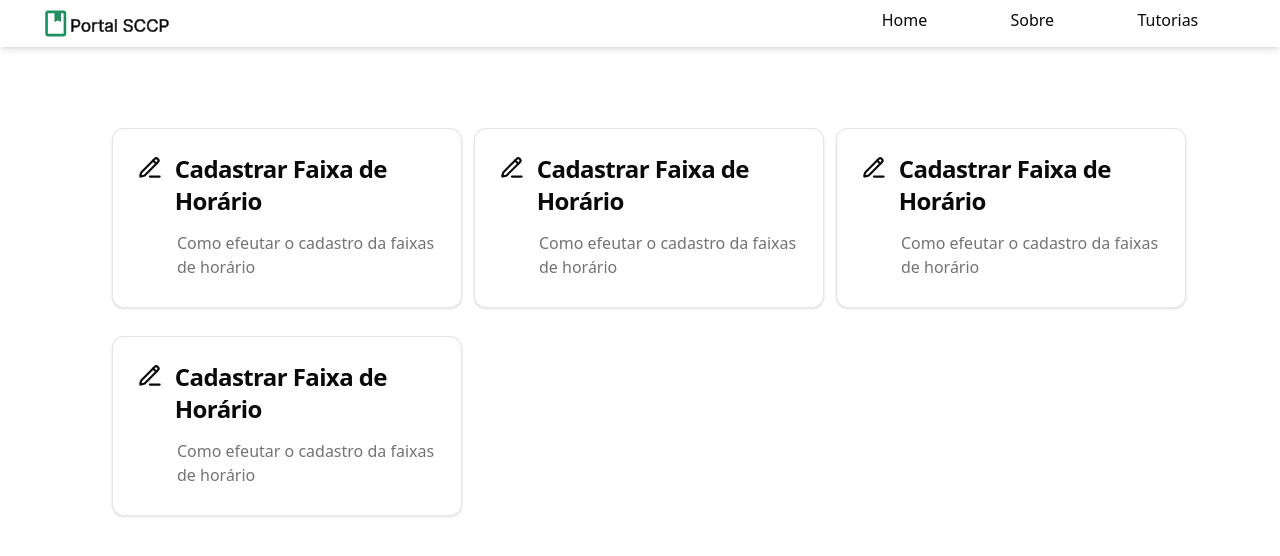
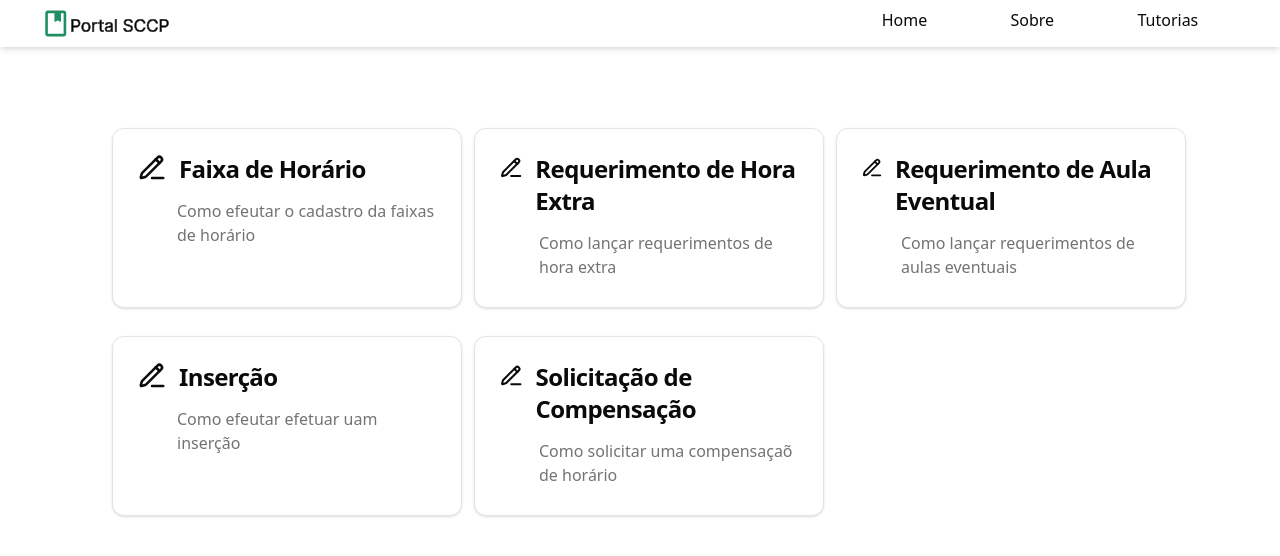
Before and after one commit to Kelabr/portal_sccp, a Next.js app: page /izeus in a window 1280 px wide. Shown: the top 556 px of the page. Built offline with nearby package versions, Linux system fonts and the light colour scheme.

Commit message:
concertando responsibilidade

```diff
--- a/src/components/lista/ListaIzeus.jsx
+++ b/src/components/lista/ListaIzeus.jsx
@@ -11,7 +11,7 @@ export default function Lista(){
                         <CardHeader>
                             <div className="flex mb-2">
                                 <PencilLine className="mr-3" size={30}></PencilLine>
-                                <CardTitle className='text-2xl'>Cadastrar Faixa de Horário</CardTitle>
+                                <CardTitle className='text-2xl'>Faixa de Horário</CardTitle>
                             </div>
                             <CardDescription className='text-base ml-10'>Como efeutar o cadastro da faixas de horário</CardDescription>
                         </CardHeader>
@@ -23,9 +23,9 @@ export default function Lista(){
                         <CardHeader>
                             <div className="flex mb-2">
                                 <PencilLine className="mr-3" size={30}></PencilLine>
-                                <CardTitle className='text-2xl'>Cadastrar Faixa de Horário</CardTitle>
+                                <CardTitle className='text-2xl'>Requerimento de Hora Extra</CardTitle>
                             </div>
-                            <CardDescription className='text-base ml-10'>Como efeutar o cadastro da faixas de horário</CardDescription>
+                            <CardDescription className='text-base ml-10'>Como lançar requerimentos de hora extra</CardDescription>
                         </CardHeader>
                     </Card>
                 </Link>
@@ -35,9 +35,21 @@ export default function Lista(){
                         <CardHeader>
                             <div className="flex mb-2">
                                 <PencilLine className="mr-3" size={30}></PencilLine>
-                                <CardTitle className='text-2xl'>Cadastrar Faixa de Horário</CardTitle>
+                                <CardTitle className='text-2xl'>Requerimento de Aula Eventual</CardTitle>
                             </div>
-                            <CardDescription className='text-base ml-10'>Como efeutar o cadastro da faixas de horário</CardDescription>
+                            <CardDescription className='text-base ml-10'>Como lançar requerimentos de aulas eventuais</CardDescription>
+                        </CardHeader>
+                    </Card>
+                </Link>
+
+                <Link href='./izeus/cadastro' className="" >
+                    <Card className='h-[180px] max-w-[350px] sm:mr-3 mt-4 lg:w-[350px]'>
+                        <CardHeader>
+                            <div className="flex mb-2">
+                                <PencilLine className="mr-3" size={30}></PencilLine>
+                                <CardTitle className='text-2xl'>Inserção</CardTitle>
+                            </div>
+                            <CardDescription className='text-base ml-10'>Como efeutar efetuar uam inserção</CardDescription>
                         </CardHeader>
                     </Card>
                 </Link>
@@ -47,9 +59,9 @@ export default function Lista(){
                         <CardHeader>
                             <div className="flex mb-2">
                                 <PencilLine className="mr-3" size={30}></PencilLine>
-                                <CardTitle className='text-2xl'>Cadastrar Faixa de Horário</CardTitle>
+                                <CardTitle className='text-2xl'>Solicitação de Compensação</CardTitle>
                             </div>
-                            <CardDescription className='text-base ml-10'>Como efeutar o cadastro da faixas de horário</CardDescription>
+                            <CardDescription className='text-base ml-10'>Como solicitar uma compensaçaõ de horário</CardDescription>
                         </CardHeader>
                     </Card>
                 </Link>
```
